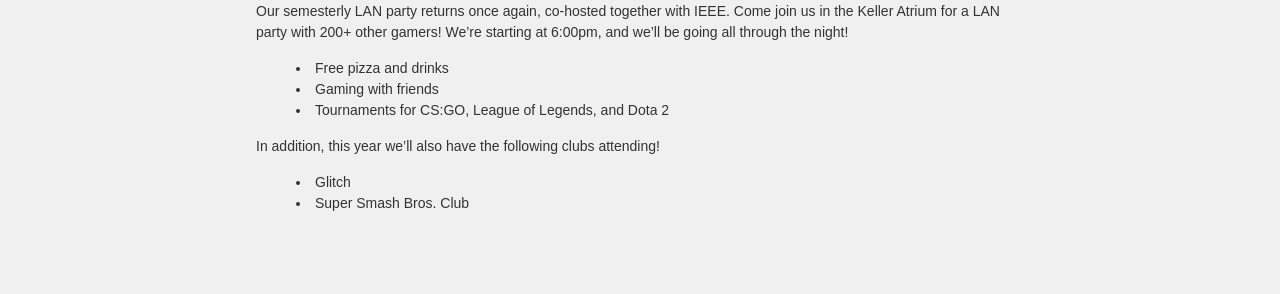
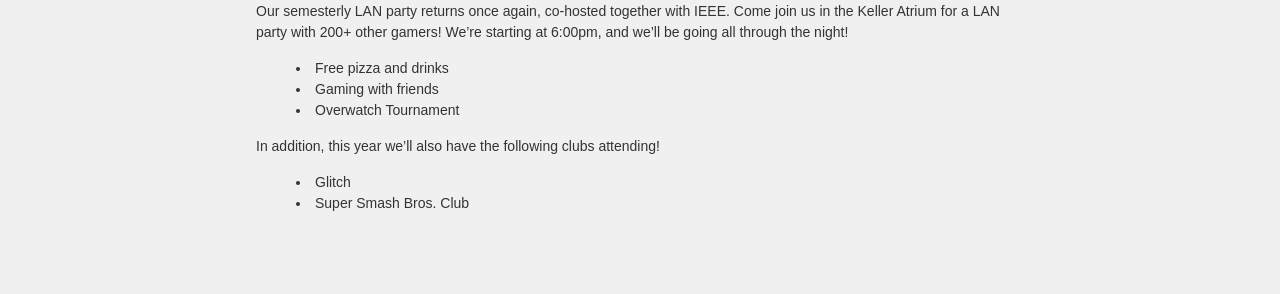
Before and after one commit to acmumn/acm-website, a Jekyll site: the page built from _events/fall-lan-party-2016.md, in a window 1280 px wide and 1192 px high. Shown: the part 510-804 px from the top of the window. Built offline with Jekyll 4.4.1, drawn with Linux system fonts in a browser that asks for light colours; nearby versions of some CDN libraries.

Commit message:
update lan party tournament

```diff
--- a/_events/fall-lan-party-2016.md
+++ b/_events/fall-lan-party-2016.md
@@ -12,7 +12,7 @@
 
 * Free pizza and drinks
 * Gaming with friends
-* Tournaments for CS:GO, League of Legends, and Dota 2
+* Overwatch Tournament
 
 In addition, this year we'll also have the following clubs attending!
 
```
